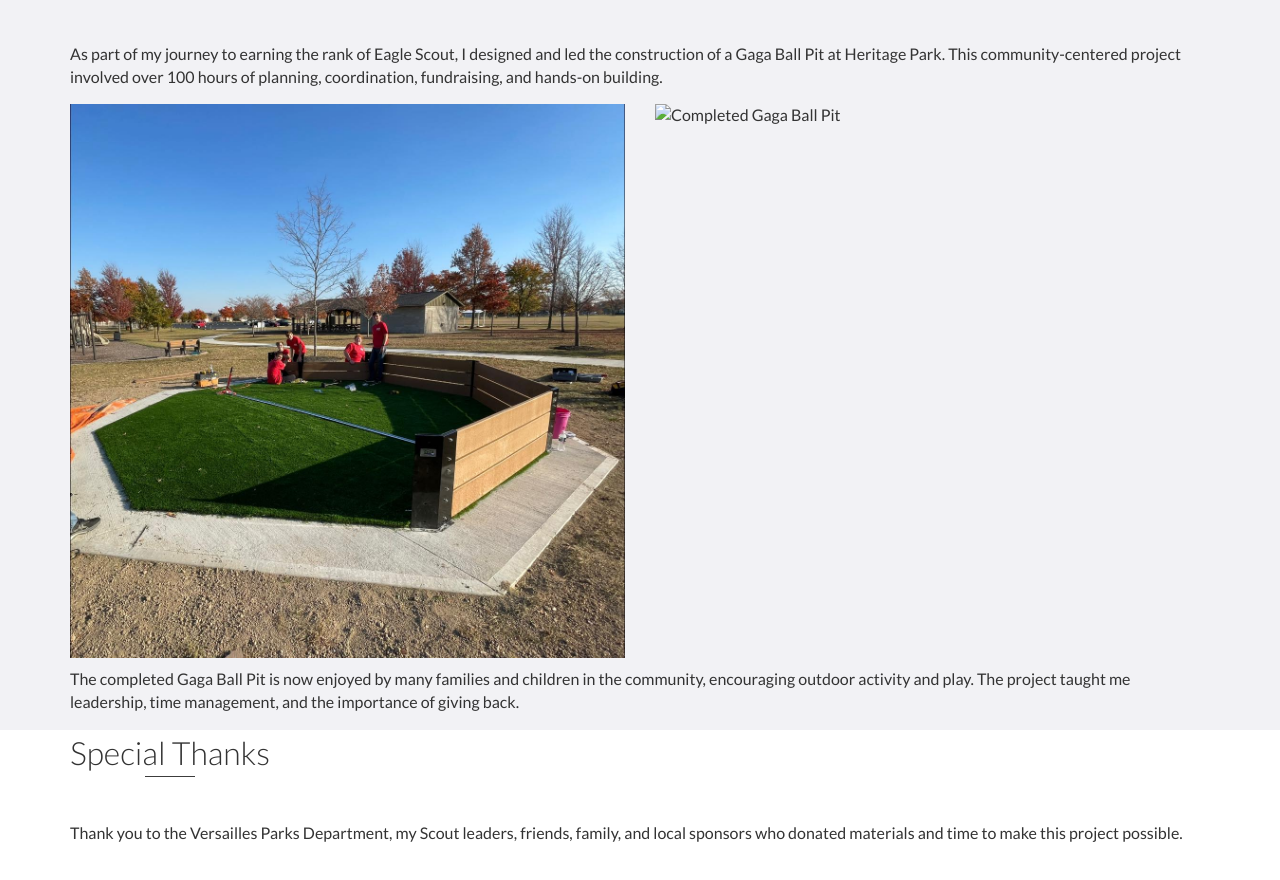
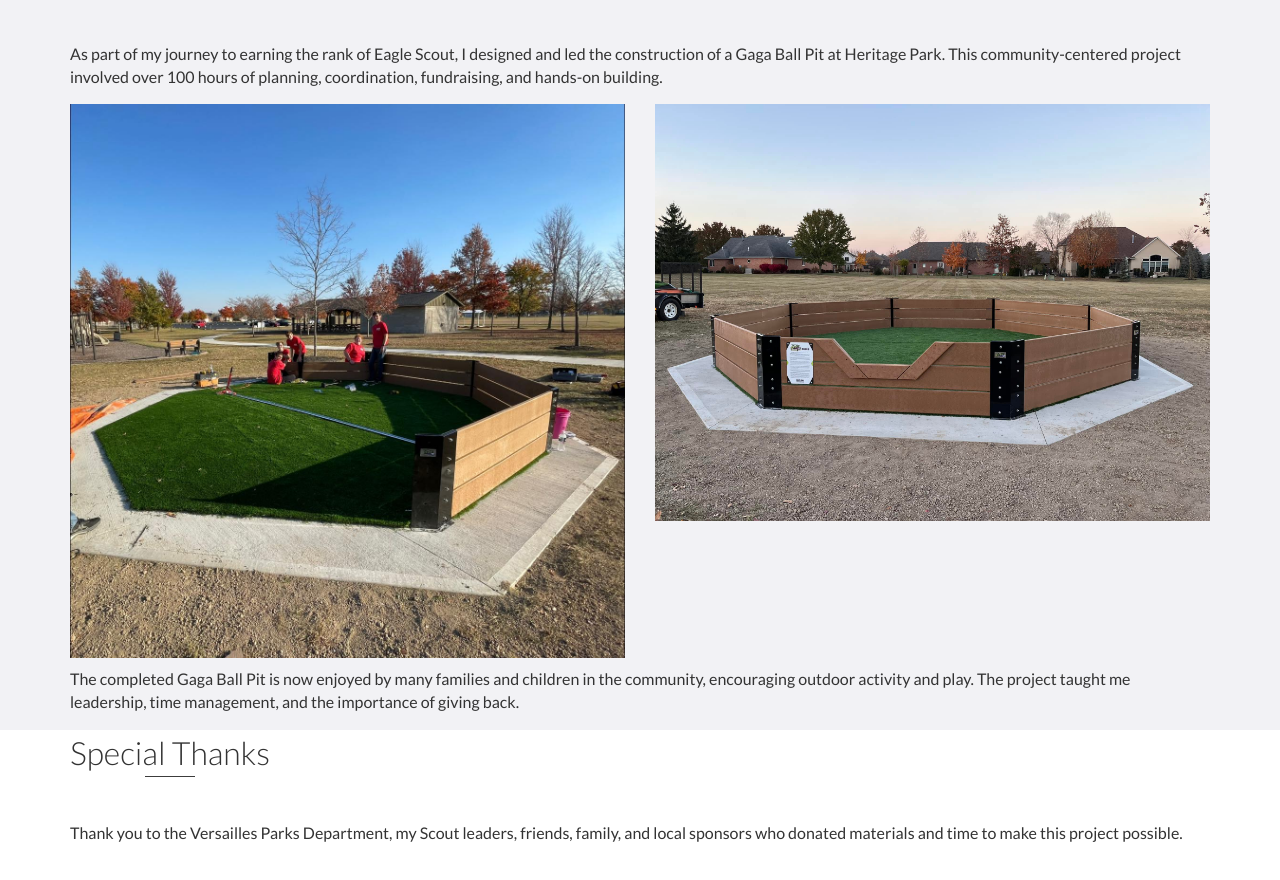
Before and after one commit to CollinRis/CollinRis.github.io, a website: page EagleScoutProject.html in a window 1280 px wide. Shown: the part 849-1729 px from the top of the page. Drawn offline with nearby package versions, Linux system fonts and the light colour scheme.

Commit message:
Update EagleScoutProject.html

```diff
--- a/EagleScoutProject.html
+++ b/EagleScoutProject.html
@@ -53,7 +53,7 @@
                     <img src="EagleProject/gagaball6.jpg" alt="Gaga Ball Pit during construction" class="img-responsive" />
                 </div>
                 <div class="col-md-6">
-                    <img src="images/gaga2.jpg" alt="Completed Gaga Ball Pit" class="img-responsive" />
+                    <img src="EagleProject/Gagaball5.jpg" alt="Completed Gaga Ball Pit" class="img-responsive" />
                 </div>
             </div>
             <p style="margin-top: 1rem;">
```
